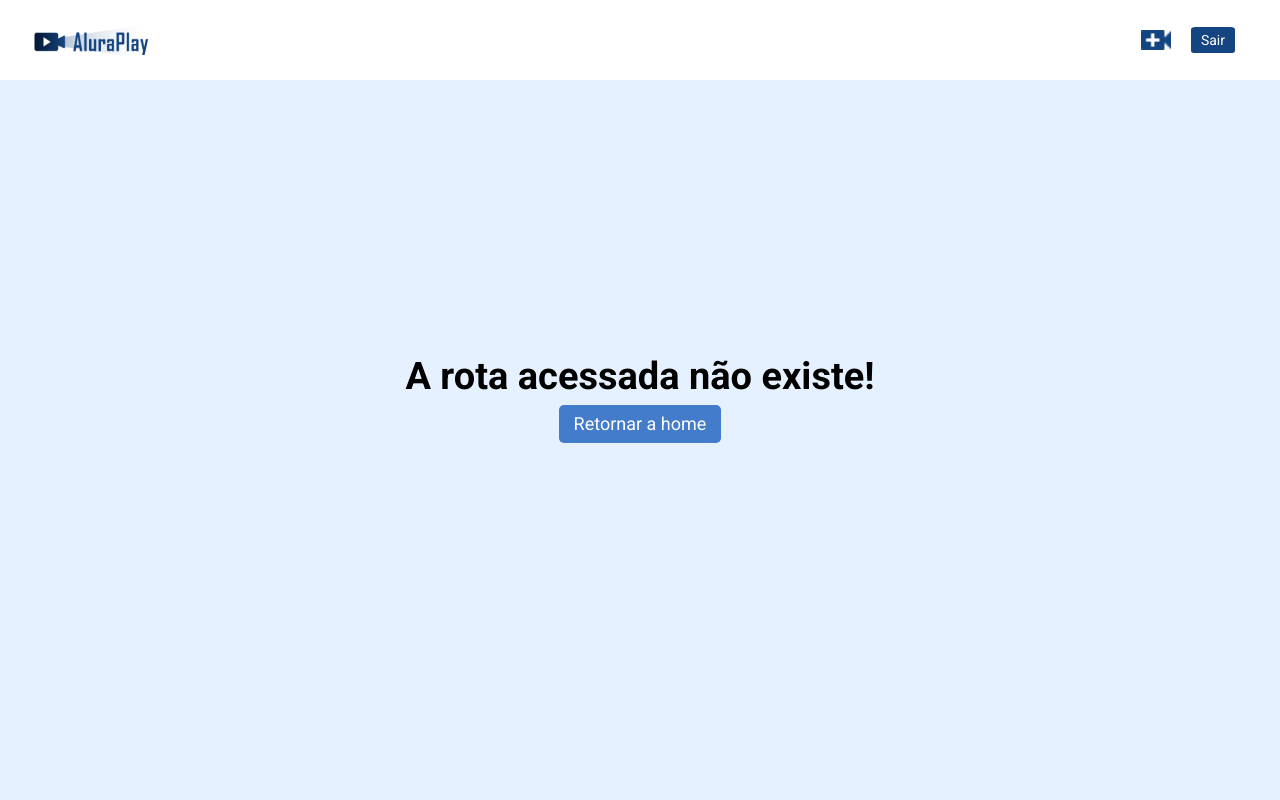
After one commit to sophiecalixto/aluraplay, a PHP site: page /view/404.php in a window 1280 px wide. The commit adds this page. Run offline with PHP 8.4, Linux system fonts and the light colour scheme.

Commit message:
feat: 404 page

```diff
--- a/public/index.php
+++ b/public/index.php
@@ -20,4 +20,4 @@ foreach ($routes as $route => $handler) {
     }
 }
 
-echo "Rota não encontrada";
+require_once(__DIR__ . '/../view/404.php');
--- /dev/null
+++ b/view/404.php
@@ -0,0 +1,35 @@
+<!DOCTYPE html>
+<html lang="pt-br">
+
+<?php require_once 'inc/head.php' ?>
+
+<body>
+
+<?php require_once 'inc/header.php' ?>
+
+<div style="height: 100%; display: flex; justify-content: center; align-items: center">
+    <div style="display: flex;
+        justify-content: center;
+        flex-direction: column;
+        align-content: center;">
+        <h1 style="font-size: 38px;
+        font-weight: bold;
+        color: #000;">A rota acessada não existe!</h1>
+
+
+        <div>
+            <a href="/"
+               style="font-size: 18px; background: #427ccb;
+           display: inline-block;
+           color: #ffff;
+           padding: 10px 15px;
+           border-radius: 5px;
+           margin-top: 10px;">Retornar
+                a home</a>
+        </div>
+    </div>
+</div>
+
+</body>
+
+</html>
```
